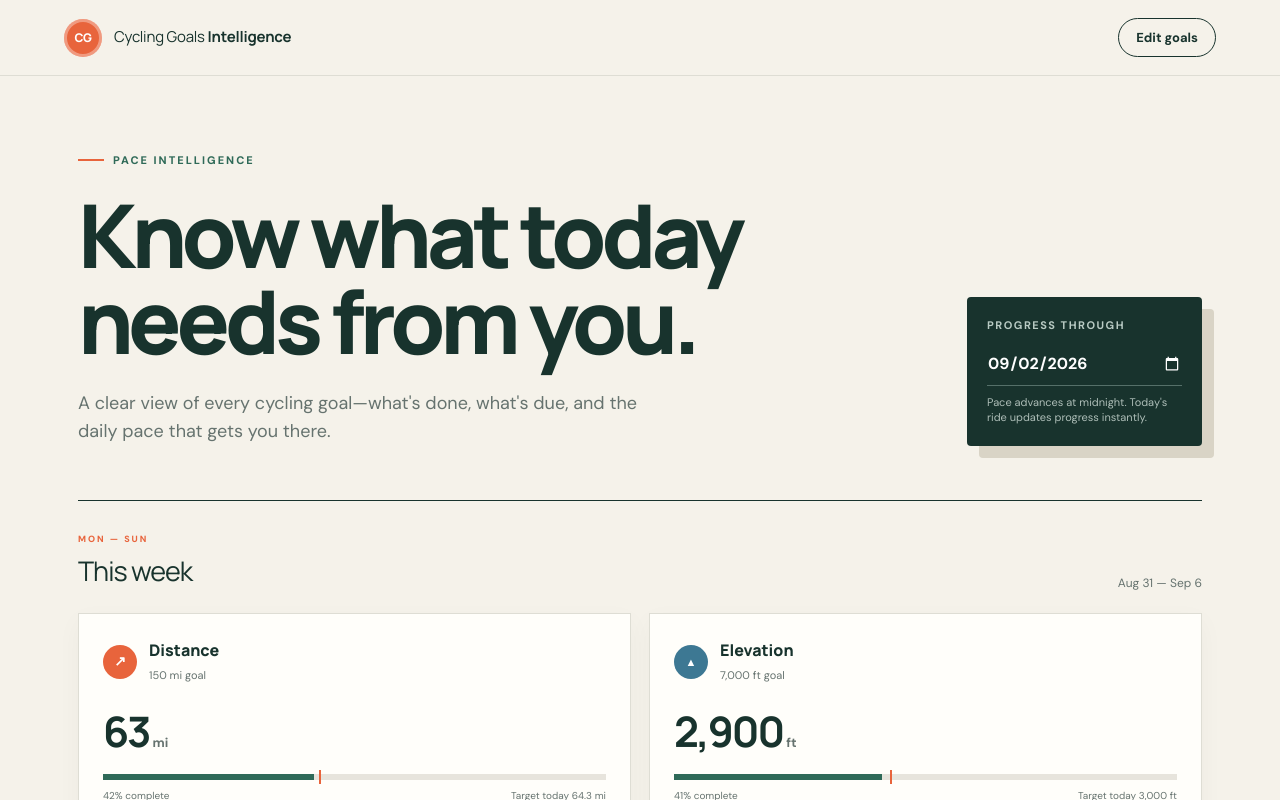
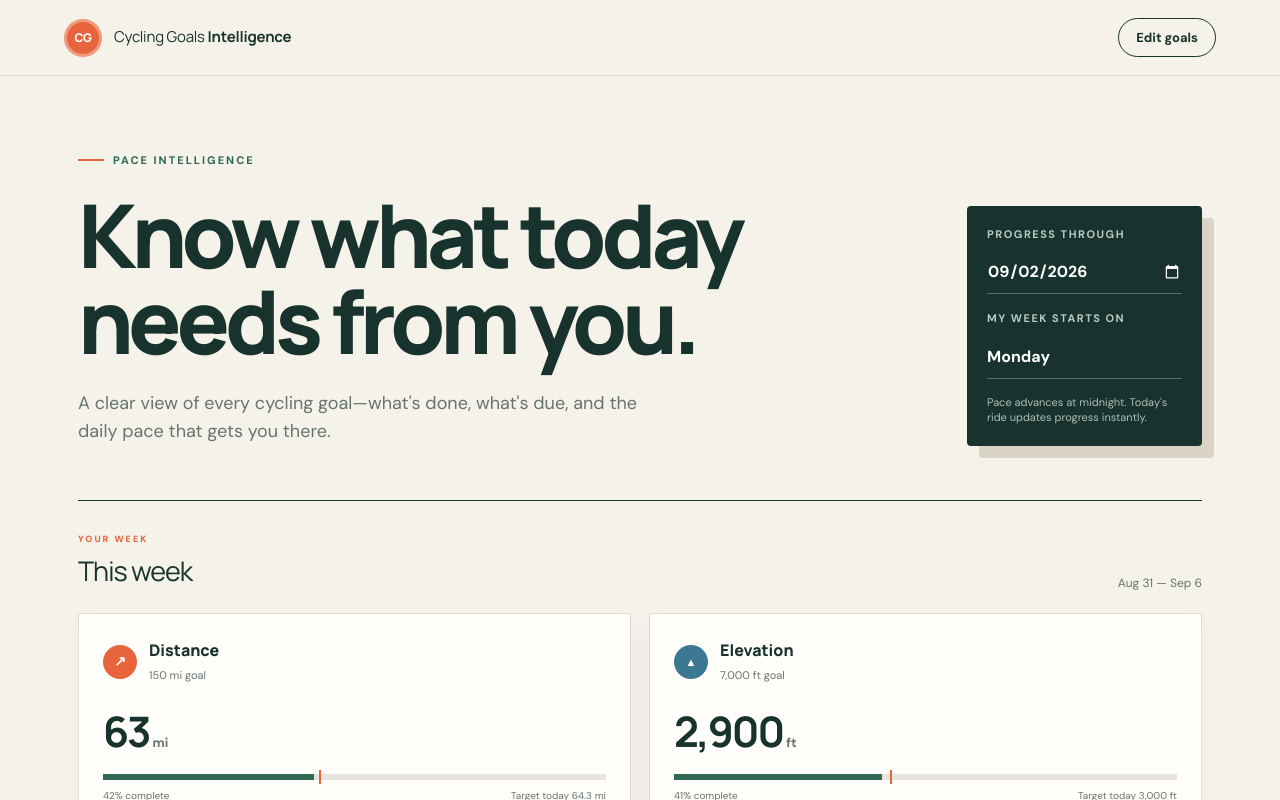
Before and after one commit to theycallmedaly/cycling-goals-intelligence, a Next.js app: page / in a window 1280 px wide. Shown: the top 800 px of the page. Built offline with nearby package versions, Linux system fonts and the light colour scheme.

Commit message:
Add configurable week start day

```diff
--- a/app/globals.css
+++ b/app/globals.css
@@ -9,7 +9,7 @@
 .kicker { display:flex; gap:9px; align-items:center; margin:0 0 22px; color:var(--green); text-transform:uppercase; font-size:11px; letter-spacing:2px; font-weight:800; } .kicker span { display:block; width:26px; height:2px; background:var(--orange); }
 h1 { margin:0; max-width:790px; font-family:var(--font-display); font-size:clamp(46px,7vw,88px); line-height:.98; letter-spacing:-5px; font-weight:750; }
 .intro { margin:27px 0 0; max-width:590px; color:var(--muted); font-size:18px; line-height:1.55; }
-.date-card { width:235px; padding:20px; background:var(--ink); color:white; border-radius:4px; box-shadow:12px 12px 0 #d9d4c6; } .date-card label { display:block; font-size:11px; letter-spacing:1.5px; text-transform:uppercase; color:#b9cbc4; font-weight:700; } .date-card input { width:100%; margin:9px 0; padding:9px 0; border:0; border-bottom:1px solid #557069; color:white; color-scheme:dark; background:transparent; font-weight:700; } .date-card span { display:block; color:#aebeb8; font-size:11px; line-height:1.4; }
+.date-card { width:235px; padding:20px; background:var(--ink); color:white; border-radius:4px; box-shadow:12px 12px 0 #d9d4c6; } .date-card label { display:block; font-size:11px; letter-spacing:1.5px; text-transform:uppercase; color:#b9cbc4; font-weight:700; } .date-card input,.date-card select { width:100%; margin:9px 0 16px; padding:9px 0; border:0; border-bottom:1px solid #557069; color:white; color-scheme:dark; background:transparent; font-weight:700; } .date-card select { appearance:none; border-radius:0; } .date-card option { color:var(--ink); background:white; } .date-card span { display:block; color:#aebeb8; font-size:11px; line-height:1.4; }
 .dashboard { max-width:1180px; margin:auto; padding:0 28px 80px; } .period { padding:32px 0 44px; border-top:1px solid var(--ink); }
 .period-heading { display:flex; align-items:end; justify-content:space-between; margin-bottom:21px; } .period-heading p { margin:0 0 5px; color:var(--orange); font-size:9px; font-weight:800; letter-spacing:2px; } .period-heading h2 { margin:0; font-family:var(--font-display); font-size:27px; letter-spacing:-1px; } .period-heading > span { color:var(--muted); font-size:12px; }
 .metric-grid { display:grid; grid-template-columns:1fr 1fr; gap:18px; } .metric-card { background:var(--card); border:1px solid var(--line); padding:24px; box-shadow:0 8px 24px rgba(24,51,45,.035); }
--- a/app/page.tsx
+++ b/app/page.tsx
@@ -1,7 +1,7 @@
 'use client';
 
 import { useMemo, useState } from 'react';
-import { calculateGoalPace, getPeriodBounds, type Timeframe } from '@/lib/calculations';
+import { calculateGoalPace, getPeriodBounds, type Timeframe, type Weekday } from '@/lib/calculations';
 
 type GoalInput = { goal: number; current: number };
 type GoalData = Record<Timeframe, { distance: GoalInput; elevation: GoalInput }>;
@@ -13,9 +13,19 @@ const sampleData: GoalData = {
 };
 
 const periods: { id: Timeframe; label: string; eyebrow: string }[] = [
-  { id: 'week', label: 'This week', eyebrow: 'MON — SUN' },
+  { id: 'week', label: 'This week', eyebrow: 'YOUR WEEK' },
   { id: 'month', label: 'This month', eyebrow: 'CALENDAR MONTH' },
   { id: 'year', label: 'This year', eyebrow: 'CALENDAR YEAR' },
+];
+
+const weekdays: { value: Weekday; label: string }[] = [
+  { value: 0, label: 'Sunday' },
+  { value: 1, label: 'Monday' },
+  { value: 2, label: 'Tuesday' },
+  { value: 3, label: 'Wednesday' },
+  { value: 4, label: 'Thursday' },
+  { value: 5, label: 'Friday' },
+  { value: 6, label: 'Saturday' },
 ];
 
 const metricMeta = {
@@ -36,9 +46,10 @@ export default function Home() {
   const [asOf, setAsOf] = useState(todayIso);
   const [goals, setGoals] = useState<GoalData>(sampleData);
   const [editing, setEditing] = useState(false);
+  const [weekStartsOn, setWeekStartsOn] = useState<Weekday>(1);
 
   const rows = useMemo(() => periods.map((period) => {
-    const bounds = getPeriodBounds(period.id, asOf);
+    const bounds = getPeriodBounds(period.id, asOf, weekStartsOn);
     return {
       ...period,
       bounds,
@@ -47,7 +58,7 @@ export default function Home() {
         ...calculateGoalPace({ ...goals[period.id][metric], ...bounds }),
       })),
     };
-  }), [asOf, goals]);
+  }), [asOf, goals, weekStartsOn]);
 
   const updateGoal = (period: Timeframe, metric: keyof typeof metricMeta, field: keyof GoalInput, value: string) => {
     setGoals((current) => ({
@@ -80,6 +91,10 @@ export default function Home() {
         <div className="date-card">
           <label htmlFor="as-of">Progress through</label>
           <input id="as-of" type="date" value={asOf} onChange={(event) => setAsOf(event.target.value)} />
+          <label htmlFor="week-start">My week starts on</label>
+          <select id="week-start" value={weekStartsOn} onChange={(event) => setWeekStartsOn(Number(event.target.value) as Weekday)}>
+            {weekdays.map((day) => <option key={day.value} value={day.value}>{day.label}</option>)}
+          </select>
           <span>Pace advances at midnight. Today&apos;s ride updates progress instantly.</span>
         </div>
       </section>
--- a/lib/calculations.ts
+++ b/lib/calculations.ts
@@ -1,4 +1,5 @@
 export type Timeframe = 'week' | 'month' | 'year';
+export type Weekday = 0 | 1 | 2 | 3 | 4 | 5 | 6;
 
 type PaceInput = { goal: number; current: number; start: string; end: string; asOf: string };
 const DAY_MS = 86_400_000;
@@ -7,13 +8,13 @@ const toIso = (date: Date) => date.toISOString().slice(0, 10);
 const daysInclusive = (start: string, end: string) => Math.max(0, Math.round((parseDate(end).getTime() - parseDate(start).getTime()) / DAY_MS) + 1);
 const shortDate = (iso: string) => parseDate(iso).toLocaleDateString('en-US', { month: 'short', day: 'numeric', timeZone: 'UTC' });
 
-export function getPeriodBounds(timeframe: Timeframe, asOf: string) {
+export function getPeriodBounds(timeframe: Timeframe, asOf: string, weekStartsOn: Weekday = 1) {
   const date = parseDate(asOf);
   let start: Date;
   let end: Date;
   if (timeframe === 'week') {
-    const mondayOffset = (date.getUTCDay() + 6) % 7;
-    start = new Date(date.getTime() - mondayOffset * DAY_MS);
+    const startOffset = (date.getUTCDay() - weekStartsOn + 7) % 7;
+    start = new Date(date.getTime() - startOffset * DAY_MS);
     end = new Date(start.getTime() + 6 * DAY_MS);
   } else if (timeframe === 'month') {
     start = new Date(Date.UTC(date.getUTCFullYear(), date.getUTCMonth(), 1, 12));
```
Also changed, not shown: 2 other files (tests, documents, lock files or other folders).
